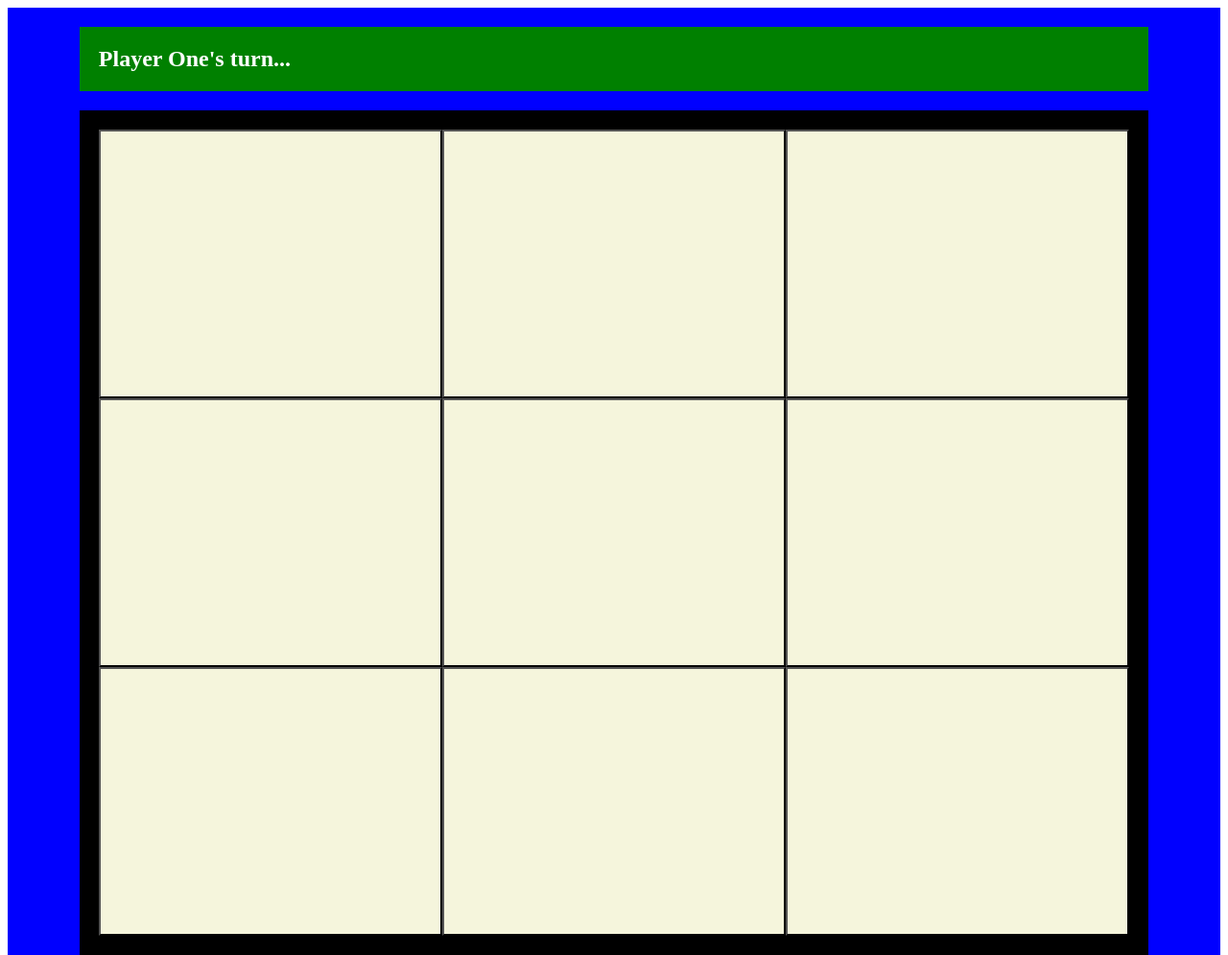
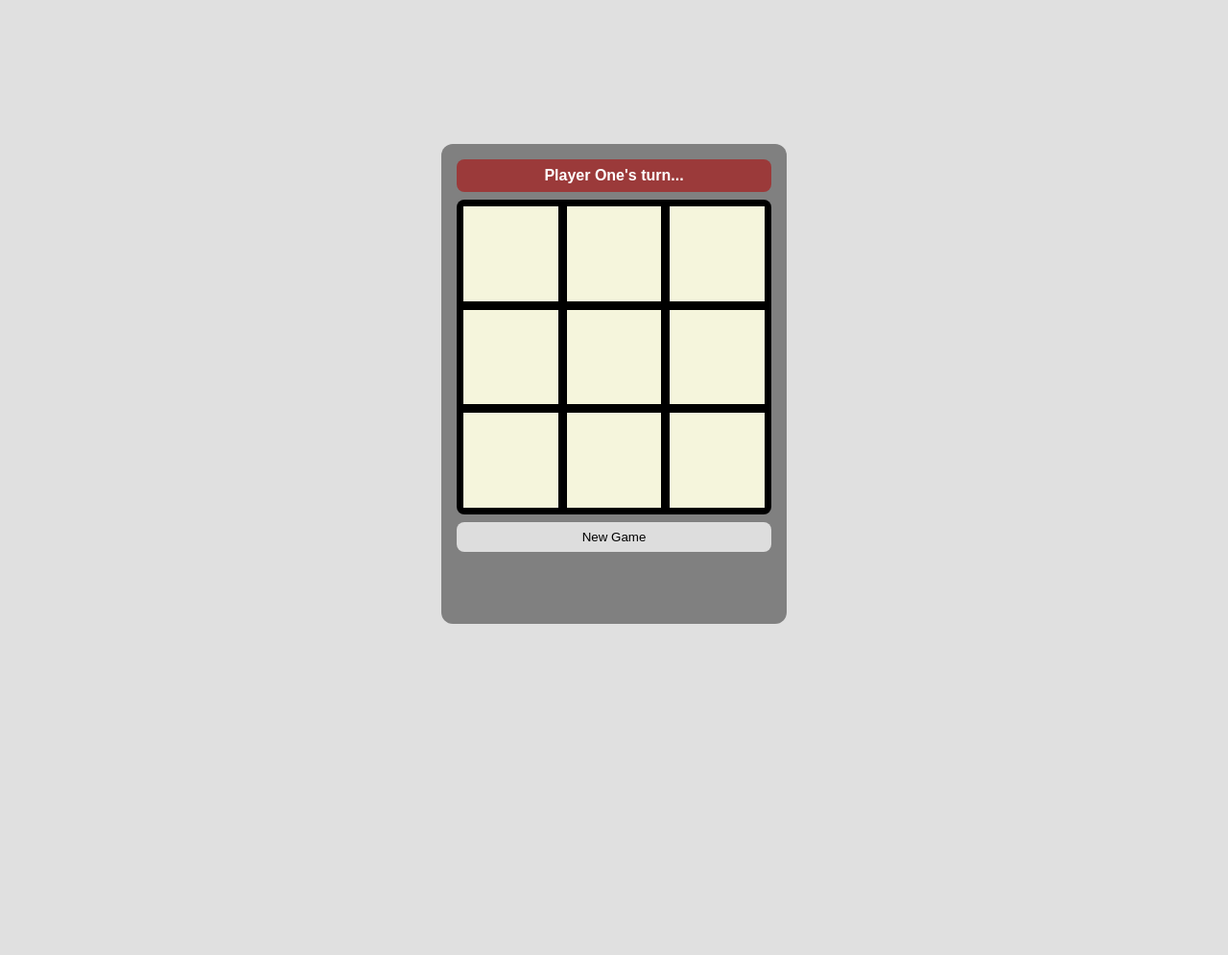
Before and after one commit to Karjeje/Project-Tictactoe, a plain HTML site: page index.html in a window 1280 px wide. Shown: the top 995 px of the page at 96% size. After the commit the page ends 800 px from the top, so only its background shows below. Drawn offline with Linux system fonts and the light colour scheme.

Commit message:
Make prettier

```diff
--- a/styles.css
+++ b/styles.css
@@ -1,40 +1,87 @@
+* {
+    box-sizing: border-box;
+    margin: 0;
+    padding: 0;
+}
+
+body {
+  display: flex;
+  justify-content: center;
+  align-items: center;
+  height: 100vh;
+  background-color: #e0e0e0;
+  font-family: Arial, sans-serif;
+}
+
 .container {
-    background-color: blue;
-    width: 100%;
-    height: 1200px;
+    background-color: gray;
+    width: 360px;
+    height: 500px;
+    border-radius: 12px;
+    padding: 16px;
     display: flex;
     flex-direction: column;
     align-items: center;
+    gap: 8px;
 }
 
 .turn {
-    background-color: green;
+    background-color: rgb(155, 58, 58);
     color: white;
-    padding: 20px;
-    width: 85%;
+    padding: 8px;
+    width: 100%;
+    text-align: center;
+    font-size: 1rem;
+    border-radius: 8px;
 }
 
 .board {
     background-color: black;
-    margin-bottom: 20px;
-    width: 85%;
-    height: 70%;
-    padding: 20px;
+    width: 100%;
     display: grid;
     grid-template-columns: repeat(3, 1fr);
+    grid-template-rows: repeat(3, 1fr);
+    gap: 5px;
+    padding: 5px;
+    border-radius: 8px;
+    aspect-ratio: 1 / 1;
 }
 
 .cell {
     background-color: beige;
+    font-size: 4rem;
+    aspect-ratio: 1 / 1;
+    font-weight: bold;
+    display: flex;
+    justify-content: center;
+    align-items: center;
+    border: 2px solid black;
+    transition: background-color 0.5s;
+}
+
+.available:hover {
+  background-color: rgba(234, 234, 191, 0.754);
+  cursor: pointer;
 }
 
 .result {
     background-color: white;
-    padding: 20px;
-    width: 85%;
+    padding: 8px;
+    width: 100%;
+    text-align: center;
+    font-size: 1.2rem;
+    border-radius: 8px;
 }
 
 .reset {
-    padding: 10px 30px;
-    font-size: 20px;
+    width: 100%;
+    padding: 8px;
+    border-radius: 8px;
+    border: none;
+    background-color: #ddd;
+    cursor: pointer;
 }
+
+.reset:hover {
+  background-color: #ccc;
+}
```
